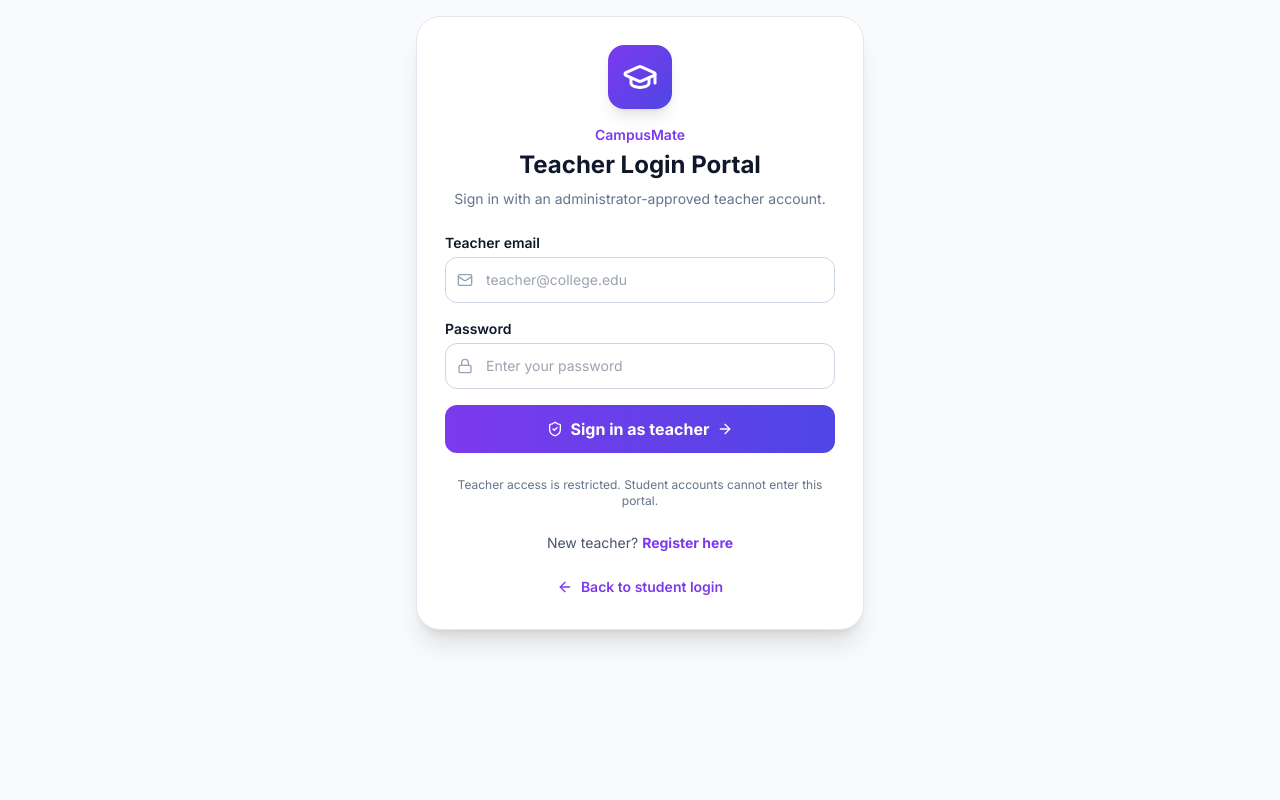
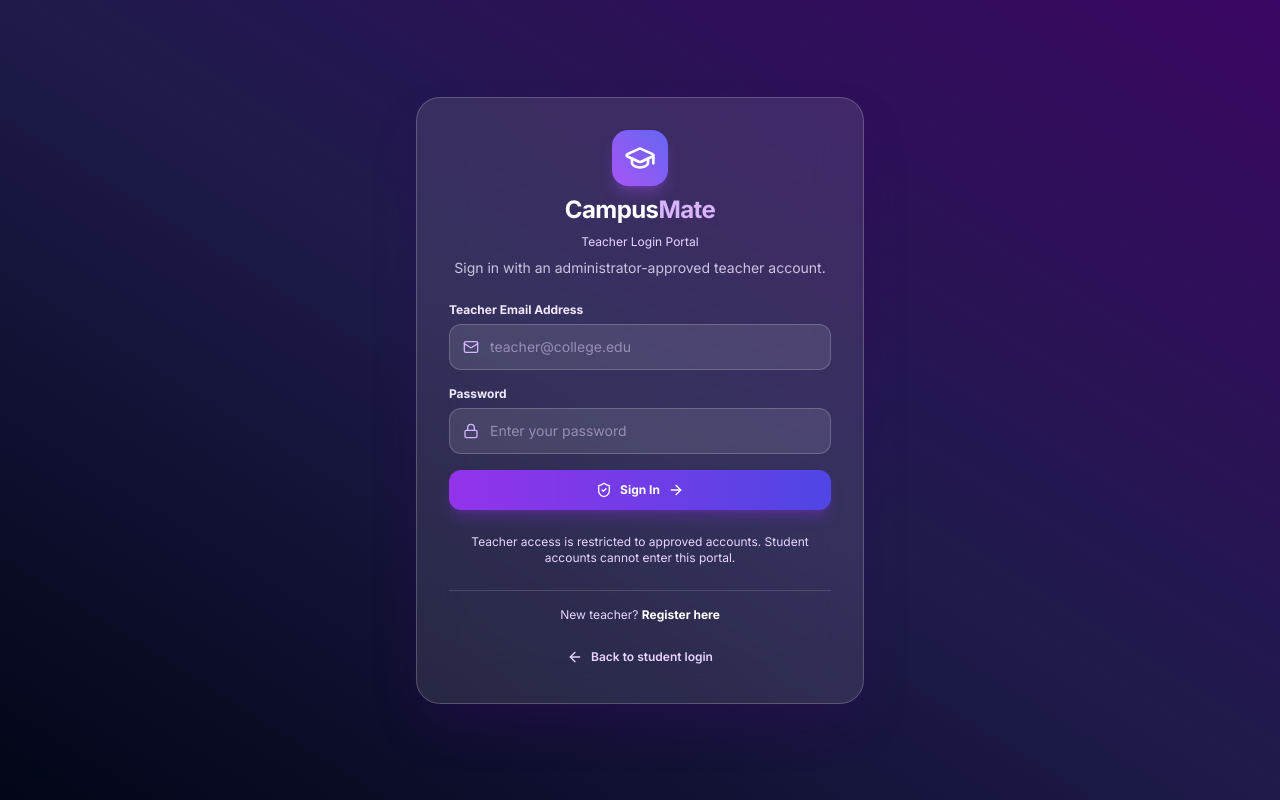
Before and after one commit to monstersugu888-byte/student-marketplace, a Next.js app: page /auth/teacher-login in a window 1280 px wide. Built offline with nearby package versions, Linux system fonts and the light colour scheme; no server answers; the database is empty.

Commit message:
Match teacher login portal to Studora purple glass theme

```diff
--- a/src/app/auth/teacher-login/page.tsx
+++ b/src/app/auth/teacher-login/page.tsx
@@ -28,7 +28,7 @@ export default function TeacherLoginPage() {
       }
       if (data.user.app_metadata?.role !== 'teacher') {
         await supabase.auth.signOut({ scope: 'local' });
-        setError('This teacher application is still pending or was rejected. The CampusMate administrator must approve it using the approval email before teacher access is enabled.');
+        setError('This teacher application is still pending or was rejected. The administrator must approve it before teacher access is enabled.');
         return;
       }
       router.replace('/teacher');
@@ -39,46 +39,50 @@ export default function TeacherLoginPage() {
     }
   }
 
+  const fieldClass = 'w-full rounded-xl border border-white/20 bg-white/10 py-3 pl-10 pr-4 text-sm font-normal text-white placeholder:text-purple-200/50 outline-none transition focus:border-purple-300 focus:ring-2 focus:ring-purple-400/30';
+
   return (
-    <main className="flex min-h-[75vh] items-center justify-center p-4">
-      <div className="w-full max-w-md space-y-6 rounded-3xl border border-slate-200 bg-white p-7 shadow-xl dark:border-slate-800 dark:bg-slate-900">
-        <div className="text-center">
-          <div className="mx-auto mb-4 flex h-16 w-16 items-center justify-center rounded-2xl bg-gradient-to-br from-violet-600 to-indigo-600 text-white shadow-lg">
-            <GraduationCap className="h-9 w-9" />
+    <main className="flex min-h-screen items-center justify-center bg-gradient-to-tr from-slate-950 via-indigo-950 to-purple-950 p-4 text-white">
+      <div className="w-full max-w-md space-y-6 rounded-3xl border border-white/20 bg-white/10 p-7 shadow-2xl shadow-purple-950/40 backdrop-blur-xl sm:p-8">
+        <div className="space-y-2 text-center">
+          <div className="mx-auto flex h-14 w-14 items-center justify-center rounded-2xl bg-gradient-to-tr from-purple-500 to-indigo-500 text-white shadow-lg shadow-purple-500/30">
+            <GraduationCap className="h-8 w-8" />
           </div>
-          <p className="text-sm font-semibold text-violet-600">CampusMate</p>
-          <h1 className="mt-1 text-2xl font-extrabold">Teacher Login Portal</h1>
-          <p className="mt-2 text-sm text-slate-500">Sign in with an administrator-approved teacher account.</p>
+          <h1 className="text-2xl font-extrabold tracking-tight">Campus<span className="text-purple-300">Mate</span></h1>
+          <p className="text-xs text-purple-200">Teacher Login Portal</p>
+          <p className="text-sm text-purple-100/80">Sign in with an administrator-approved teacher account.</p>
         </div>
 
-        {error && <div role="alert" className="rounded-xl border border-red-200 bg-red-50 p-3 text-sm text-red-700">{error}</div>}
+        {error && <div role="alert" className="rounded-xl border border-red-400/40 bg-red-500/15 p-3 text-sm text-red-100">{error}</div>}
 
-        <form onSubmit={handleSubmit} className="space-y-4">
-          <label className="block text-sm font-semibold">
-            Teacher email
-            <span className="relative mt-1 block">
-              <Mail className="absolute left-3 top-1/2 h-4 w-4 -translate-y-1/2 text-slate-400" />
-              <input required type="email" autoComplete="username" value={email} onChange={e => setEmail(e.target.value)} placeholder="teacher@college.edu" className="w-full rounded-xl border border-slate-300 bg-white py-3 pl-10 pr-3 font-normal text-slate-900 outline-none focus:border-violet-500 focus:ring-2 focus:ring-violet-200 dark:border-slate-700" />
+        <form onSubmit={handleSubmit} className="space-y-4 text-xs">
+          <label className="block font-bold text-purple-100">
+            Teacher Email Address
+            <span className="relative mt-1.5 block">
+              <Mail className="absolute left-3.5 top-1/2 h-4 w-4 -translate-y-1/2 text-purple-300" />
+              <input required type="email" autoComplete="username" value={email} onChange={e => setEmail(e.target.value)} placeholder="teacher@college.edu" className={fieldClass} />
             </span>
           </label>
-          <label className="block text-sm font-semibold">
+          <label className="block font-bold text-purple-100">
             Password
-            <span className="relative mt-1 block">
-              <Lock className="absolute left-3 top-1/2 h-4 w-4 -translate-y-1/2 text-slate-400" />
-              <input required type="password" autoComplete="current-password" value={password} onChange={e => setPassword(e.target.value)} placeholder="Enter your password" className="w-full rounded-xl border border-slate-300 bg-white py-3 pl-10 pr-3 font-normal text-slate-900 outline-none focus:border-violet-500 focus:ring-2 focus:ring-violet-200 dark:border-slate-700" />
+            <span className="relative mt-1.5 block">
+              <Lock className="absolute left-3.5 top-1/2 h-4 w-4 -translate-y-1/2 text-purple-300" />
+              <input required type="password" autoComplete="current-password" value={password} onChange={e => setPassword(e.target.value)} placeholder="Enter your password" className={fieldClass} />
             </span>
           </label>
-          <button type="submit" disabled={busy} className="flex w-full items-center justify-center gap-2 rounded-xl bg-gradient-to-r from-violet-600 to-indigo-600 p-3 font-bold text-white transition hover:opacity-90 disabled:cursor-not-allowed disabled:opacity-60">
+          <button type="submit" disabled={busy} className="flex w-full items-center justify-center gap-2 rounded-xl bg-gradient-to-r from-purple-600 to-indigo-600 py-3 font-bold text-white shadow-lg shadow-purple-600/30 transition hover:from-purple-500 hover:to-indigo-500 disabled:cursor-not-allowed disabled:opacity-60">
             <ShieldCheck className="h-4 w-4" />
-            {busy ? 'Signing in…' : 'Sign in as teacher'}
+            <span>{busy ? 'Signing in…' : 'Sign In'}</span>
             {!busy && <ArrowRight className="h-4 w-4" />}
           </button>
         </form>
 
-        <p className="text-center text-xs text-slate-500">Teacher access is restricted. Student accounts cannot enter this portal.</p>
-        <p className="text-center text-sm text-slate-600 dark:text-slate-300">New teacher? <Link href="/auth/teacher-register" className="font-bold text-violet-600 hover:underline">Register here</Link></p>
+        <p className="text-center text-xs text-purple-200">Teacher access is restricted to approved accounts. Student accounts cannot enter this portal.</p>
+        <p className="border-t border-white/15 pt-4 text-center text-xs text-purple-200">
+          New teacher? <Link href="/auth/teacher-register" className="font-bold text-white hover:underline">Register here</Link>
+        </p>
         <div className="text-center">
-          <Link href="/auth/login" className="inline-flex items-center gap-2 text-sm font-semibold text-violet-600 hover:underline"><ArrowLeft className="h-4 w-4" /> Back to student login</Link>
+          <Link href="/auth/login" className="inline-flex items-center gap-2 text-xs font-semibold text-purple-200 hover:text-white hover:underline"><ArrowLeft className="h-4 w-4" /> Back to student login</Link>
         </div>
       </div>
     </main>
```
